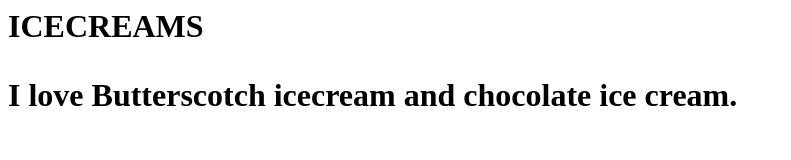
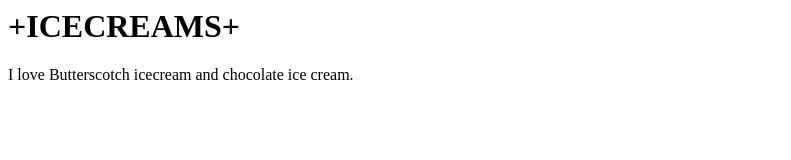
Before and after one commit to surbhinaik/Sur-data, a plain HTML site: page index.html in a window 1280 px wide. Shown: the whole page, without its empty margins (0-791 px from the left). Drawn offline with Linux system fonts and the light colour scheme.

Commit message:
added +s in h1 tag

```diff
--- a/index.html
+++ b/index.html
@@ -1,5 +1,5 @@
 <html>
 <title>This is our Website.</title>
-<h1> ICECREAMS
+<h1> +ICECREAMS+ </h1>
 <p> I love Butterscotch icecream and chocolate ice cream. </p>
 </html>
```
